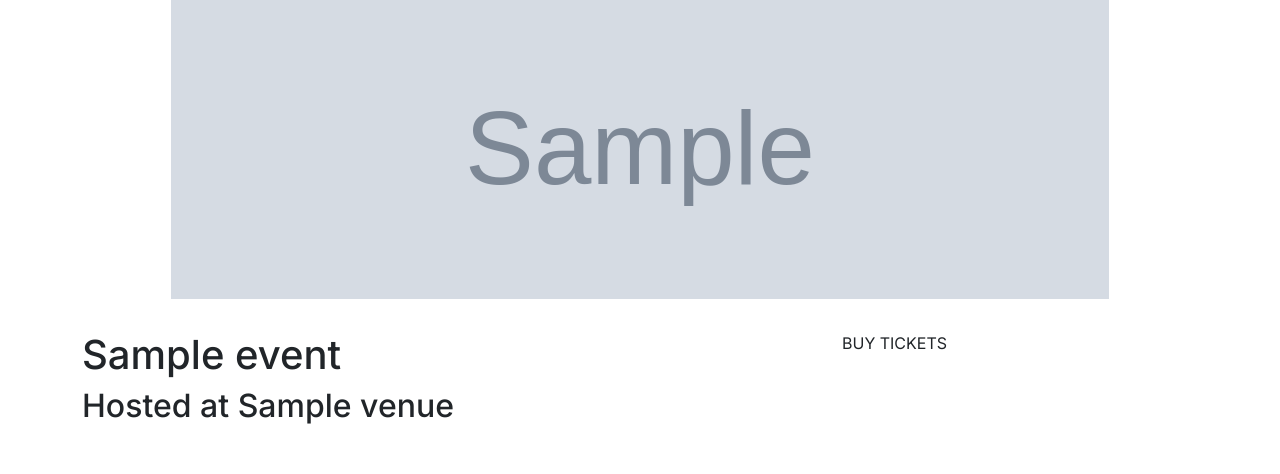
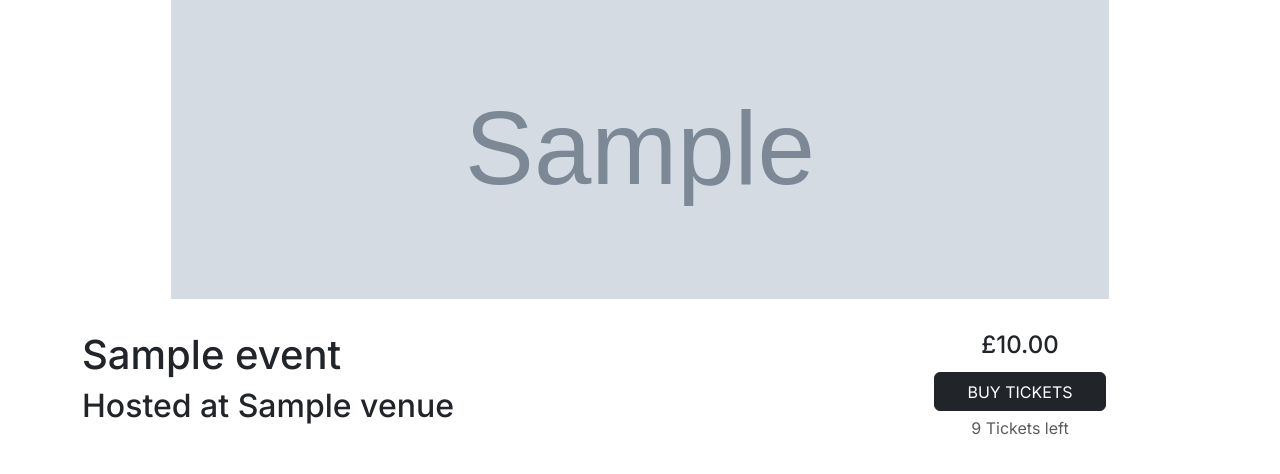
Before and after one commit to avabellaw/bright-times, a Django app: page /events/event-details/1 in a window 1280 px wide. Shown: the part 94-568 px from the top of the page. Run offline with Django 5.2, Linux system fonts and the light colour scheme; tables that the repository leaves empty hold one stand-in row (values such as "Sample post"); grey boxes marked "Sample" are stand-in pictures.

Commit message:
feat: Add buy tickets column to event details

```diff
--- a/events/helpers.py
+++ b/events/helpers.py
@@ -5,3 +5,9 @@ def get_tickets_left_for_event(event):
     num_of_tickets_sold = Ticket.objects.filter(event=event).count()
     tickets_left = event.venue.capacity - num_of_tickets_sold
     return tickets_left
+
+
+def add_tickets_left_to_events(events):
+    for event in events:
+        event.tickets_left = get_tickets_left_for_event(event)
+    return events
--- a/events/templates/events/event-details.html
+++ b/events/templates/events/event-details.html
@@ -20,7 +20,9 @@
                 <h2>Hosted at {{ event.venue.name }}</h2>
             </div>
             <div id="event-details_buy-tickets" class="fixed-bottom col-md-4">
-                <p>BUY TICKETS</p>
+                <h4>£{{ event.price }}</h4>
+                <a id="buy-tickets" href="{% url 'buy-ticket' event.id %}" class="btn btn-dark">BUY TICKETS</a>
+                <p class="tickets-left text-muted">{{ event.tickets_left }} Tickets left</p>
             </div>
         </div>
     </div>
--- a/events/views.py
+++ b/events/views.py
@@ -6,7 +6,7 @@ from django.core.exceptions import PermissionDenied
 from django.conf import settings
 from templates.includes.decorators import login_required_message
 
-from .helpers import get_tickets_left_for_event
+from .helpers import add_tickets_left_to_events
 from .models import Event, Venue, VenueManager, Ticket
 
 ToastMessage = settings.TOAST_MESSAGE
@@ -18,9 +18,7 @@ def events(request):
 
     template = 'events/events.html'
 
-    # Add tickets left
-    for event in events:
-        event.tickets_left = get_tickets_left_for_event(event)
+    add_tickets_left_to_events(events)
 
     context = {
         'events': events,
@@ -33,6 +31,8 @@ def event_details(request, event_id):
     event = Event.objects.get(id=event_id)
 
     template = 'events/event-details.html'
+
+    add_tickets_left_to_events([event])
 
     context = {
         'event': event,
--- a/static/css/style.css
+++ b/static/css/style.css
@@ -77,9 +77,29 @@
         text-transform: capitalize;
     }
 
+    #event-details_buy-tickets {
+        text-align: center;
+        flex-direction: column;
+        display: flex;
+        row-gap: 0.3em;
+        padding: 1.2em 0;
+        box-shadow: black 1px 1px 10px -2px;
+    }
+
+    #event-details_buy-tickets > .btn {
+        margin: auto;
+        padding: 0.4em 2em;
+    }
+
+    #event-details_buy-tickets > p {
+        margin: 0;
+    }
+
     @media screen and (min-width: 768px) {
         #event-details_buy-tickets {
             position: static;
+            padding: 0;
+            box-shadow: none;
         }
     }
 
```
